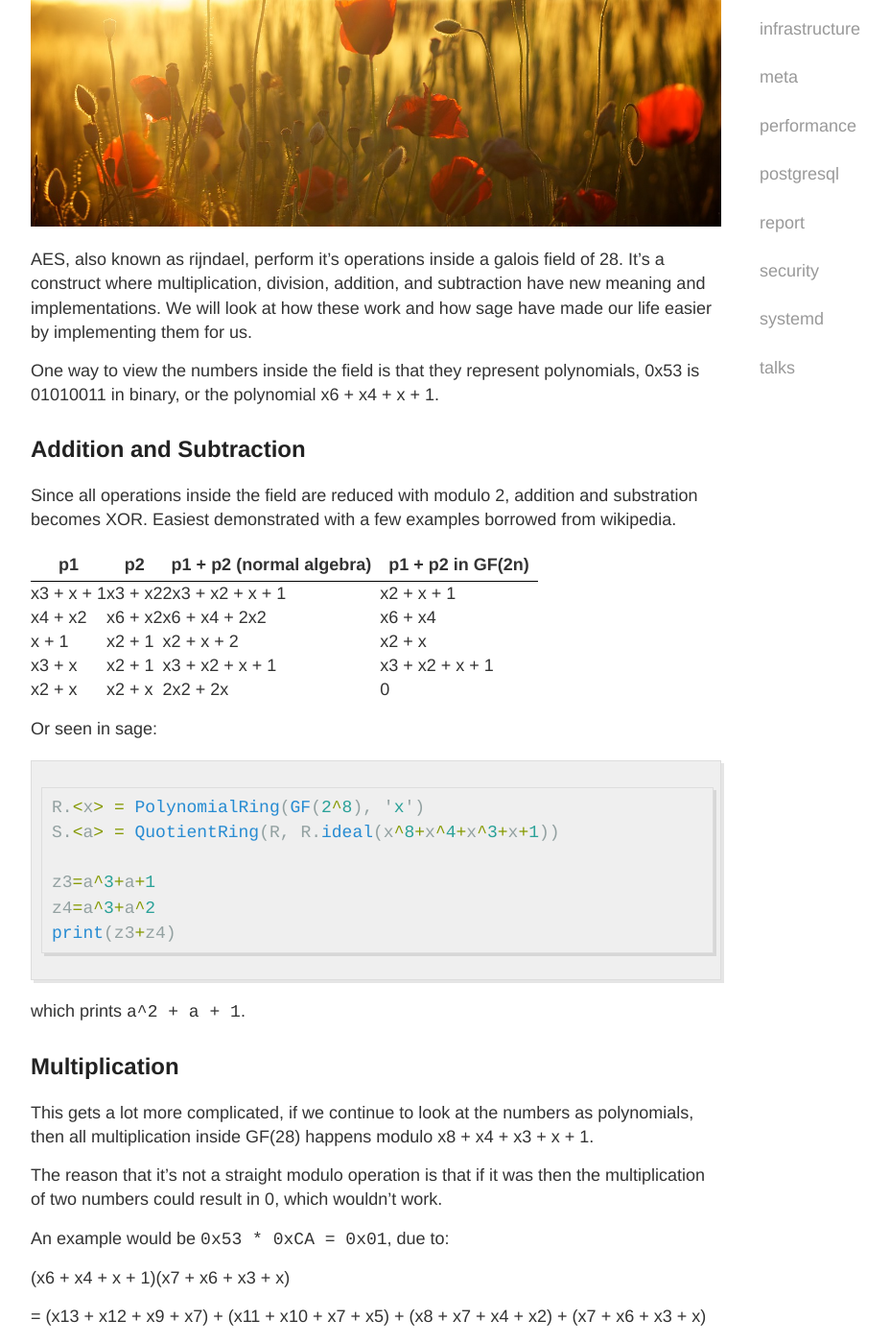
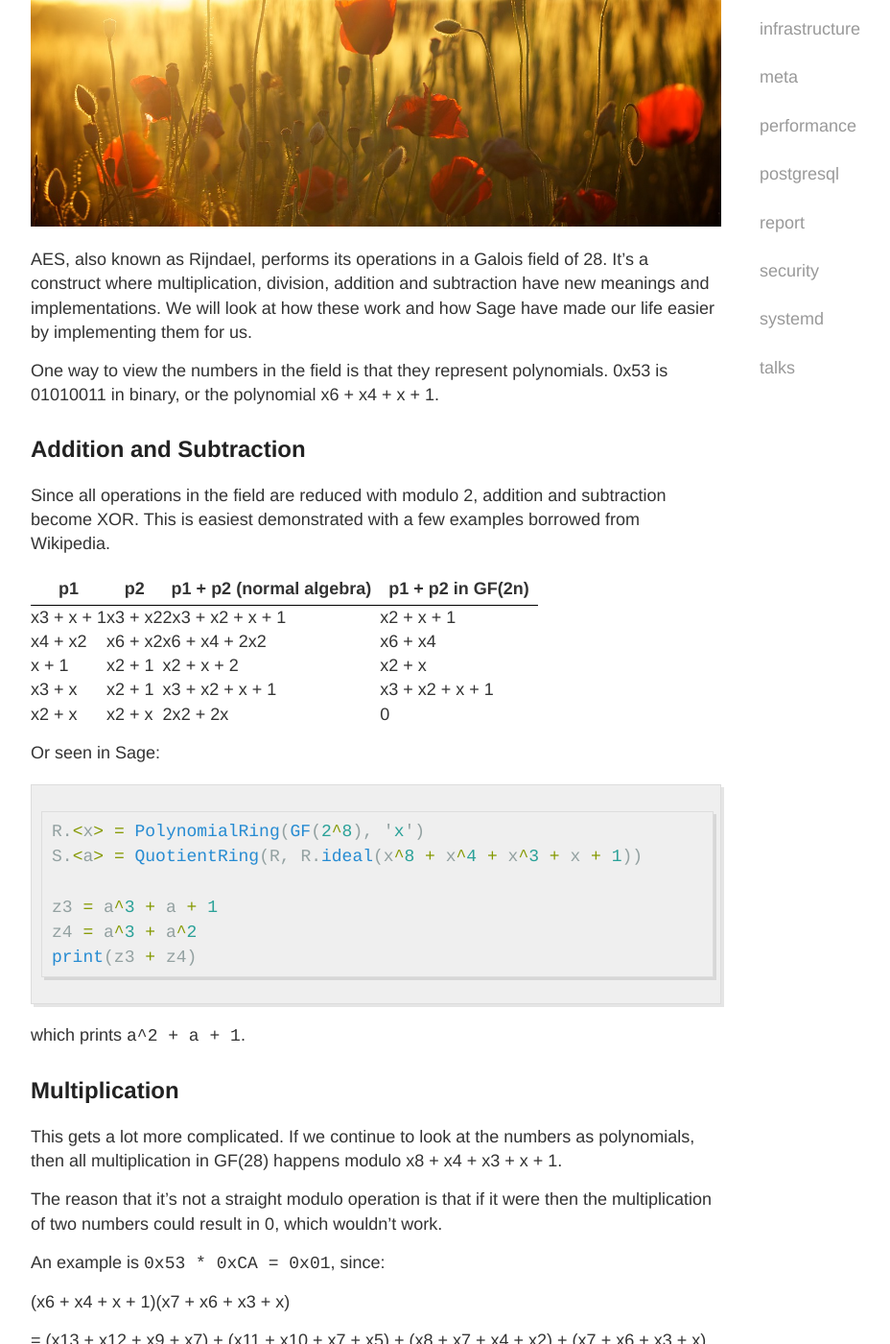
Before and after one commit to labanskoller/hackeriet_blog, a Jekyll site: the page built from _posts/2019-01-15-AES-math-fundamentals.md, in a window 1280 px wide and 1400 px high, scrolled down 489 px. Shown: the whole window at 96% size, without its empty margins (248-1176 px from the left). Built offline with Jekyll 4.4.1, drawn with Linux system fonts in a browser that asks for light colours; some of the changed text lies outside the part shown.

Commit message:
2019-01-15: Grammar and formatting improvements
* Improve grammar
* Remove trailing spaces (except in Sage output)
* Replace tabs with spaces since they are mixed
* Align table to make the Markdown easier to read
* Capitalize titles using https://capitalizemytitle.com/
* Add spaces around Sage operators where it's missing
* Add parantheses around Python formatting arguments: % (args)

````diff
--- a/_posts/2019-01-15-AES-math-fundamentals.md
+++ b/_posts/2019-01-15-AES-math-fundamentals.md
@@ -1,58 +1,58 @@
 ---
 layout: post
-title: "Math functions in AES and Sage"
+title: "Math Functions in AES and Sage"
 author: capitol
 category: crypto
 ---
 
 ![sunset](/images/sunset.jpg)
 
-AES, also known as rijndael, perform it's operations inside a galois field of 2<sup>8</sup>.
-It's a construct where multiplication, division, addition, and subtraction have new
-meaning and implementations. We will look at how these work and how sage have
+AES, also known as Rijndael, performs its operations in a Galois field of 2<sup>8</sup>.
+It's a construct where multiplication, division, addition and subtraction have new
+meanings and implementations. We will look at how these work and how Sage have
 made our life easier by implementing them for us.
 
-One way to view the numbers inside the field is that they represent polynomials,
+One way to view the numbers in the field is that they represent polynomials.
 0x53 is 01010011 in binary, or the polynomial x<sup>6</sup> + x<sup>4</sup> + x + 1.
 
 ## Addition and Subtraction
 
-Since all operations inside the field are reduced with modulo 2, addition and
-substration becomes XOR. Easiest demonstrated with a few examples borrowed from
-wikipedia.
+Since all operations in the field are reduced with modulo 2, addition and
+subtraction become XOR. This is easiest demonstrated with a few examples borrowed from
+Wikipedia.
 
 
-|p1  | p2  | p1 + p2 (normal algebra)  | p1 + p2 in GF(2n)  |
-|----|-----|---------------------------|--------------------|
-|x<sup>3</sup> + x + 1 |	x<sup>3</sup> + x<sup>2</sup> |	2x<sup>3</sup> + x<sup>2</sup> + x + 1 |	x<sup>2</sup> + x + 1 |
-|x<sup>4</sup> + x<sup>2</sup> | x<sup>6</sup> + x<sup>2</sup> | x<sup>6</sup> + x<sup>4</sup> + 2x<sup>2</sup> | x<sup>6</sup> + x<sup>4</sup> |
-|x + 1 | x<sup>2</sup> + 1 | x<sup>2</sup> + x + 2 | x<sup>2</sup> + x |
-|x<sup>3</sup> + x | x<sup>2</sup> + 1 | x<sup>3</sup> + x<sup>2</sup> + x + 1 | x<sup>3</sup> + x<sup>2</sup> + x + 1 |
-|x<sup>2</sup> + x | x<sup>2</sup> + x | 2x<sup>2</sup> + 2x | 0 |
+| p1                            | p2                            | p1 + p2 (normal algebra)                       | p1 + p2 in GF(2<sup>n</sup>)          |
+| ------------------------------|-------------------------------|------------------------------------------------|---------------------------------------|
+| x<sup>3</sup> + x + 1         | x<sup>3</sup> + x<sup>2</sup> | 2x<sup>3</sup> + x<sup>2</sup> + x + 1         | x<sup>2</sup> + x + 1                 |
+| x<sup>4</sup> + x<sup>2</sup> | x<sup>6</sup> + x<sup>2</sup> | x<sup>6</sup> + x<sup>4</sup> + 2x<sup>2</sup> | x<sup>6</sup> + x<sup>4</sup>         |
+| x + 1                         | x<sup>2</sup> + 1             | x<sup>2</sup> + x + 2                          | x<sup>2</sup> + x                     |
+| x<sup>3</sup> + x             | x<sup>2</sup> + 1             | x<sup>3</sup> + x<sup>2</sup> + x + 1          | x<sup>3</sup> + x<sup>2</sup> + x + 1 |
+| x<sup>2</sup> + x             | x<sup>2</sup> + x             | 2x<sup>2</sup> + 2x                            | 0                                     |
 
-Or seen in sage:
+Or seen in Sage:
 
 ```python
 R.<x> = PolynomialRing(GF(2^8), 'x')
-S.<a> = QuotientRing(R, R.ideal(x^8+x^4+x^3+x+1))
+S.<a> = QuotientRing(R, R.ideal(x^8 + x^4 + x^3 + x + 1))
 
-z3=a^3+a+1
-z4=a^3+a^2
-print(z3+z4)
+z3 = a^3 + a + 1
+z4 = a^3 + a^2
+print(z3 + z4)
 ```
 
 which prints `a^2 + a + 1`.
 
 ## Multiplication
 
-This gets a lot more complicated, if we continue to look at the numbers as
-polynomials, then all multiplication inside GF(2<sup>8</sup>) happens modulo
+This gets a lot more complicated. If we continue to look at the numbers as
+polynomials, then all multiplication in GF(2<sup>8</sup>) happens modulo
  x<sup>8</sup> + x<sup>4</sup> + x<sup>3</sup> + x + 1.
 
-The reason that it's not a straight modulo operation is that if it was then the
+The reason that it's not a straight modulo operation is that if it were then the
 multiplication of two numbers could result in 0, which wouldn't work.
 
-An example would be `0x53 * 0xCA = 0x01`, due to:
+An example is `0x53 * 0xCA = 0x01`, since:
 
 (x<sup>6</sup> + x<sup>4</sup> + x + 1)(x<sup>7</sup> + x<sup>6</sup> + x<sup>3</sup> + x)
 
@@ -94,21 +94,21 @@ generators, and here is a list of them:
 0xe6 0xe7 0xe9 0xea 0xeb 0xee 0xf0 0xf1 0xf4 0xf5 0xf6 0xf8 0xfb 0xfd 0xfe 0xff
 ```
 
-We could write a small sage program to print a complete loop for the generator 3:
+We could write a small Sage program to print a complete loop for the generator 3:
 
 ```python
 R.<x> = PolynomialRing(GF(2^8), 'x')
-S.<a> = QuotientRing(R, R.ideal(x^8+x^4+x^3+x+1))
+S.<a> = QuotientRing(R, R.ideal(x^8 + x^4 + x^3 + x + 1))
 
 z5 = a^0
 z6 = a + 1
 
 for i in range(16):
-    s =	""
+    s = ""
     for j in range(16):
         X1_bitvec = ''.join(map(str, z5.list()));
         X1 = Integer(str(X1_bitvec)[::-1], base=2);
-        s += "0x%02X " % X1
+        s += "0x%02X " % (X1)
         z5 *= z6
     print(s)
 ```
@@ -136,13 +136,13 @@ which prints this:
 
 ## Logarithms
 
-When we have this table we can answer the question `How many times must I
-multiply 3 with itself to get number x` by turning it inside out
+When we have this table we can answer the question *How many times must I
+multiply 3 with itself to get number x?* by turning it inside out:
 
 ```python
 G = GF(2^8)
 R.<x> = PolynomialRing(G, 'x')
-S.<a> = QuotientRing(R, R.ideal(x^8+x^4+x^3+x+1))
+S.<a> = QuotientRing(R, R.ideal(x^8 + x^4 + x^3 + x + 1))
 
 z5 = a^0
 z6 = a + 1
@@ -159,10 +159,10 @@ for i in range(16):
 for i in range(16):
     s = ""
     for j in range(16):
-    	if log_array[i * 16 + j] == None:
+        if log_array[i * 16 + j] == None:
             s += "none "
         else:
-    	    s += "0x%02X " % log_array[i * 16 + j]
+            s += "0x%02X " % (log_array[i * 16 + j])
     print(s)
 
 ```
@@ -188,25 +188,25 @@ none 0xFF 0x19 0x01 0x32 0x02 0x1A 0xC6 0x4B 0xC7 0x1B 0x68 0x33 0xEE 0xDF 0x03
 0x67 0x4A 0xED 0xDE 0xC5 0x31 0xFE 0x18 0x0D 0x63 0x8C 0x80 0xC0 0xF7 0x70 0x07
 ```
 
-One can notice that the first value is none, that is because multiplying two
+One can notice that the first value is `none`. That is because multiplying two
 none-zero numbers never results in zero.
 
 ## Division
 
 We can use the logarithm table to perform division, because if
 a = g<sup>x</sup> and b = g<sup>y</sup>, then a/b = g<sup>x</sup>/g<sup>y</sup>
-= g<sup>x-y</sup> = g<sup>(x-y)mod 255</sup>. Where g is one of the generators
+= g<sup>x-y</sup> = g<sup>(x-y) mod 255</sup> where g is one of the generators
 we talked about earlier.
 
-Or we could use the built in division support in sage:
+Or we could use the built in division support in Sage:
 
 ```python
 R.<x> = PolynomialRing(GF(2^8), 'x')
-S.<a> = QuotientRing(R, R.ideal(x^8+x^4+x^3+x+1))
+S.<a> = QuotientRing(R, R.ideal(x^8 + x^4 + x^3 + x + 1))
 
 z7 = a^3 + a + 1
 z8 = x^5 + a^4 + 1
 print(z8 / z7)
 ```
 
-Which prints: a^2 + a + 1
+Which prints: `a^2 + a + 1`
````
Also changed, not shown: other parts of _posts/2019-01-15-AES-math-fundamentals.md (+9 -9 lines).
